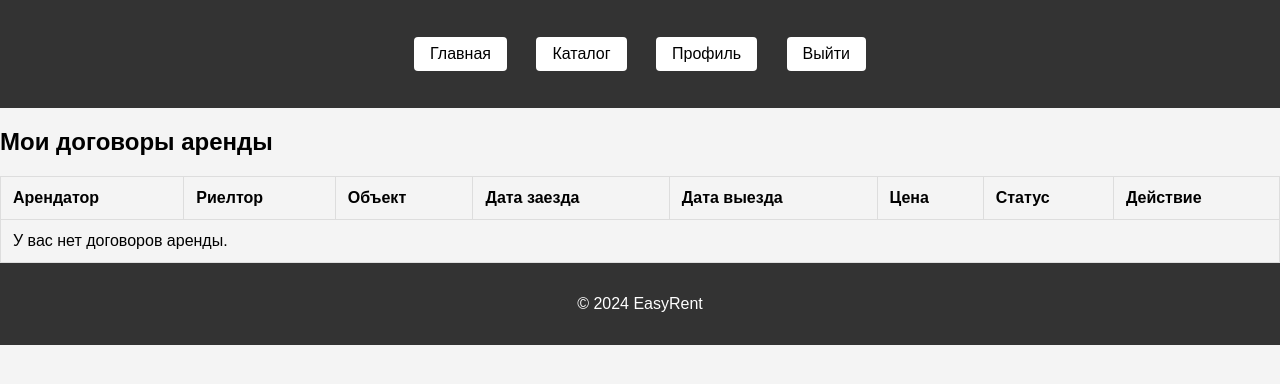
After one commit to Policken66/EasyRent, a Django app: page /realtor_rental_agreements/ in a window 1280 px wide. The commit adds this page. Shown: the top 384 px of the page. Run offline with Django 5.2, Linux system fonts and the light colour scheme; a user stored in the database is signed in; data comes from the database, SQL or seed files in the repository; both versions use the stored data as it was after the commit.

Commit message:
Исправлены стили .css. Настроена отправка и принятие запросов на просмотр недвижимости. Подготовлен скелет страницы договоров.

```diff
--- a/core/models.py
+++ b/core/models.py
@@ -85,12 +85,21 @@ class ViewingRequest(models.Model):
 
 # Модель договора
 class RentalAgreement(models.Model):
+    STATUS_CHOICES = [
+        ('pending_sent', 'Ожидает отправления'),
+        ('sent', 'Отправлено'),
+        ('pending_confirmed', 'Ожидает подтверждения'),
+        ('confirmed', 'Подтверждено'),
+    ]
+
     viewing_request = models.OneToOneField(ViewingRequest, on_delete=models.CASCADE)
     tenant = models.ForeignKey(User, on_delete=models.CASCADE, related_name='tenant_agreements')
+    realtor = models.ForeignKey(User, on_delete=models.CASCADE, related_name='realtor_agreements', verbose_name="Риелтор", null=True)
     start_date = models.DateField()
     end_date = models.DateField()
     rent_price = models.DecimalField(max_digits=10, decimal_places=2)
     signed_date = models.DateField(auto_now_add=True)
+    status = models.CharField(max_length=30, choices=STATUS_CHOICES, default='pending_sent')
 
     def __str__(self):
         return f"Договор аренды: {self.viewing_request.property.title} - {self.tenant.username}"
--- a/core/templates/core/create_rental_agreement.html
+++ b/core/templates/core/create_rental_agreement.html
@@ -4,7 +4,7 @@
 <div class="center-container">
     <h2>Создание договора аренды для {{ viewing_request.property.title }}</h2>
 
-    <form method="post">
+    <form method="post" class = "form-style">
         {% csrf_token %}
         {{ form.as_p }}
         <button type="submit">Создать договор</button>
--- a/core/templates/core/login.html
+++ b/core/templates/core/login.html
@@ -4,7 +4,7 @@
 
 <div class="center-container">
     <h2 class = "custom-h2">Вход</h2>
-    <form method="post">
+    <form method="post" class = "form-style">
         {% csrf_token %}
         {{ form.as_p }}
         <button type="submit">Войти</button>
--- a/core/templates/core/profile.html
+++ b/core/templates/core/profile.html
@@ -23,7 +23,7 @@
             {% if user.role == 'realtor'%}
                 <a href="{% url 'core:realtor_properties' %}" class="body-button">Мои объявления </a>
                 <a href="{% url 'core:realtor_viewing_requests' %}" class="body-button">Запросы на подтверждение</a>
-                <a href="{% url 'core:my_rental_agreements' %}" class="body-button">Договоры на согласование</a>
+                <a href="{% url 'core:realtor_rental_agreements' %}" class="body-button">Договоры на согласование</a>
             {% endif %}
         </div>
     </div>
--- a/core/templates/core/property_create.html
+++ b/core/templates/core/property_create.html
@@ -4,7 +4,7 @@
     <div class="center-container">
     <h1>Добавить объект недвижимости</h1>
 
-    <form method="post">
+    <form method="post" class="form-style">
         {% csrf_token %}
         {{ form.as_p }}
         <button type="submit">Добавить</button>
--- a/core/templates/core/property_list.html
+++ b/core/templates/core/property_list.html
@@ -5,7 +5,7 @@
     <h1>Список недвижимости</h1>
 </div>
 
-<form method="get" class="sort-form">
+<form method="get" class="form-sort-style">
     <label for="sort">Сортировать по:</label>
     <select name="sort" id="sort" onchange="this.form.submit()">
       <option value="price" {% if request.GET.sort == 'price' %}selected{% endif %}>Цене ↓</option>
--- /dev/null
+++ b/core/templates/core/realtor_rental_agreements.html
@@ -0,0 +1,59 @@
+{% extends 'base.html' %}
+
+{% block content %}
+  <h2>Мои договоры аренды</h2>
+  <table class="requests-table">
+    <thead>
+      <tr>
+        <th>Арендатор</th>
+        <th>Риелтор</th>
+        <th>Объект</th>
+        <th>Дата заезда</th>
+        <th>Дата выезда</th>
+        <th>Цена</th>
+        <th>Статус</th>
+        <th>Действие</th>
+      </tr>
+    </thead>
+    <tbody>
+      {% for agreement in agreements %}
+        <tr>
+          <td>{{ agreement.tenant }}</td>
+          <td>{{ agreement.realtor }}</td>
+          <td>{{ agreement.viewing_request.property.title }}</td>
+          <td>{{ agreement.start_date }}</td>
+          <td>{{ agreement.end_date }}</td>
+          <td>{{ agreement.rent_price }} руб.</td>
+          <td>{{ agreement.get_status_display }}</td>
+          <td>
+            {% if agreement.status == 'pending_sent' %}
+                <form method="post" action="{% url 'core:confirm_viewing_requests' agreement.id %}">
+                    {% csrf_token %}
+                    <button type="submit" class='body-button'>Отправить</button>
+                </form>
+            {% elif agreement.status == 'sent' %}
+                <form method="post" action="{% url 'core:cancel_viewing_requests' agreement.id %}">
+                    {% csrf_token %}
+                    <button type="submit" class='body-button'>Отменить отправку</button>
+                </form>
+            {% elif agreement.status == 'pending_confirmed' %}
+                <form method="post" action="{% url 'core:cancel_viewing_requests' agreement.id %}">
+                    {% csrf_token %}
+                    <button type="submit" class='body-button'>Подтвердить</button>
+                </form>
+            {% elif agreement.status == 'confirmed' %}
+              <form method="post" action="{% url 'core:cancel_viewing_requests' agreement.id %}">
+                  {% csrf_token %}
+                  <button type="submit" class='body-button'>Отменить подтверждение</button>
+              </form>
+            {% endif %}
+          </td>
+        </tr>
+      {% empty %}
+        <tr>
+          <td colspan="8">У вас нет договоров аренды.</td>
+        </tr>
+      {% endfor %}
+    </tbody>
+  </table>
+{% endblock %}
--- a/core/templates/core/register.html
+++ b/core/templates/core/register.html
@@ -3,7 +3,7 @@
 {%block content%}
 <div class="center-container">
     <h2 class="custom-h2">Регистрация</h2>
-    <form method="post">
+    <form method="post" class = "form-style">
         {% csrf_token %}
         {{ form.as_p }}
         <button type="submit">Зарегистрироваться</button>
--- a/core/urls.py
+++ b/core/urls.py
@@ -14,11 +14,13 @@ urlpatterns = [
     path('property/<int:property_id>/request/', views.viewing_request, name='viewing_request'),
     path('my_requests/', views.my_viewing_requests, name='my_viewing_requests'),
     path('my_rental_agreements/', views.my_rental_agreements, name='my_rental_agreements'),
+
     path('rental_agreement/<int:request_id>/', views.create_rental_agreement, name='create_rental_agreement'),
 
     path('profile/', views.profile, name='profile'),
     path('realtor_properties/', views.realtor_properties, name='realtor_properties'),
     path('realtor_properties/confirm/<int:viewing_request_id>/', views.confirm_viewing_requests, name='confirm_viewing_requests'),
     path('realtor_viewing_requests/', views.realtor_viewing_requests, name='realtor_viewing_requests'),
-    path('realtor_properties/cansel/<int:viewing_request_id>/', views.cancel_viewing_requests, name='cancel_viewing_requests'),
-]
+    path('realtor_properties/cancel/<int:viewing_request_id>/', views.cancel_viewing_requests, name='cancel_viewing_requests'),
+    path('realtor_rental_agreements/', views.realtor_rental_agreements, name='realtor_rental_agreements'),
+    ]
--- a/core/views.py
+++ b/core/views.py
@@ -3,6 +3,7 @@ from django.contrib.auth import login, authenticate, logout
 from .forms import UserRegisterForm, PropertyCreateForm, ViewingRequestForm, RentalAgreementForm
 from .models import Property, ViewingRequest, RentalAgreement
 from django.contrib.auth.decorators import login_required
+from django.http import HttpResponseForbidden
 
 def home(request):
     return render(request, 'core/home.html')
@@ -78,21 +79,28 @@ def my_viewing_requests(request):
 
 @login_required
 def create_rental_agreement(request, request_id):
-    viewing_request = get_object_or_404(ViewingRequest, id=request_id, user=request.user)
-     # Обрабатываем форму для создания договора
+    viewing_request = get_object_or_404(ViewingRequest, id=request_id, realtor=request.user)
+
+    # Проверяем, что запрос подтверждён
+    if viewing_request.status != 'confirmed':
+        return HttpResponseForbidden("Вы можете создать договор только для подтверждённых запросов.")
+
     if request.method == 'POST':
         form = RentalAgreementForm(request.POST)
         if form.is_valid():
             rental_agreement = form.save(commit=False)
             rental_agreement.viewing_request = viewing_request
-            rental_agreement.tenant = request.user
+            rental_agreement.realtor = request.user
+            rental_agreement.tenant = viewing_request.user
             rental_agreement.save()
-            return redirect('core:my_viewing_requests')
-
+            return redirect('core:realtor_rental_agreements')
     else:
         form = RentalAgreementForm()
 
-    return render(request, 'core/create_rental_agreement.html', {'form': form, 'viewing_request': viewing_request})
+    return render(request, 'core/create_rental_agreement.html', {
+        'form': form,
+        'viewing_request': viewing_request
+    })
 
 @login_required
 def profile(request):
@@ -111,8 +119,6 @@ def realtor_properties(request):
 @login_required
 def realtor_viewing_requests(request):
     viewing_requests = ViewingRequest.objects.filter(realtor=request.user)
-    all_requests = ViewingRequest.objects.all()
-
     return render(request, 'core/realtor_viewing_requests.html', {'viewing_requests': viewing_requests})
 
 @login_required
@@ -125,7 +131,7 @@ def confirm_viewing_requests(request, viewing_request_id):
         viewing_request.status = 'confirmed'
         viewing_request.save()
 
-    return render(request, 'core/profile.html')
+    return redirect('core:realtor_viewing_requests')
 
 
 
@@ -139,4 +145,9 @@ def cancel_viewing_requests(request, viewing_request_id):
         viewing_request.status = 'pending'
         viewing_request.save()
 
-    return render(request, 'core/profile.html')
+    return redirect('core:realtor_viewing_requests')
+
+@login_required
+def realtor_rental_agreements(request):
+    agreements = RentalAgreement.objects.filter(realtor=request.user)
+    return render(request, 'core/realtor_rental_agreements.html', {'agreements': agreements})
--- a/static/css/styles.css
+++ b/static/css/styles.css
@@ -102,7 +102,7 @@ button:hover {
     transition: background-color 0.3s, transform 0.3s;
 }
 
-form {
+.form-style {
     max-width: 400px; /* Ограничиваем максимальную ширину */
     background-color: #fff;
     margin: 0 auto;
@@ -110,6 +110,16 @@ form {
     box-shadow: 0 2px 10px rgba(0, 0, 0, 0.1);
     border-radius: 8px;
     margin-bottom: 20px;
+}
+
+.form-sort-style {
+    max-width: 400px; /* Ограничиваем максимальную ширину */
+    background-color: #fff;
+    margin: 0 auto;
+    padding: 20px;
+    box-shadow: 0 2px 10px rgba(0, 0, 0, 0.1);
+    border-radius: 8px;
+    margin-bottom: 10px;
 }
 
 input[type="text"], input[type="password"], input[type="email"] {
```
Also changed, not shown: core/templates/core/my_viewing_requests.html (+1 -9 lines), core/templates/core/realtor_viewing_requests.html (+11 -0 lines), db.sqlite3.
